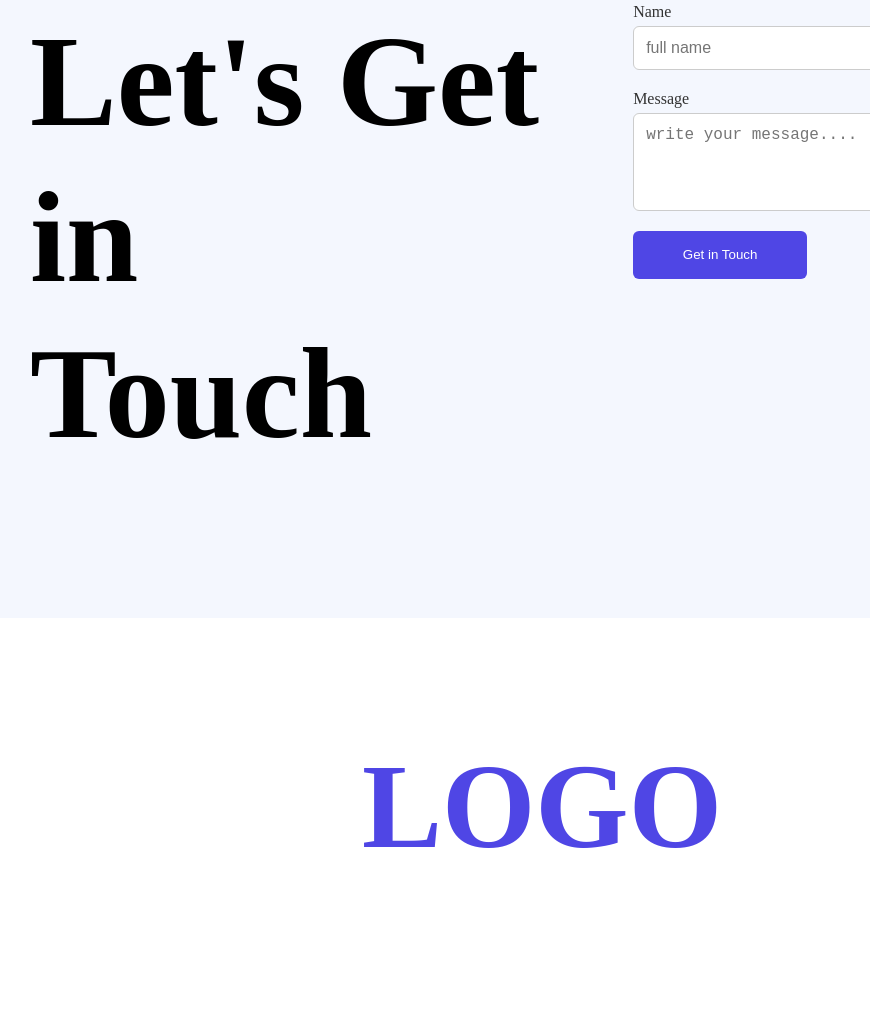
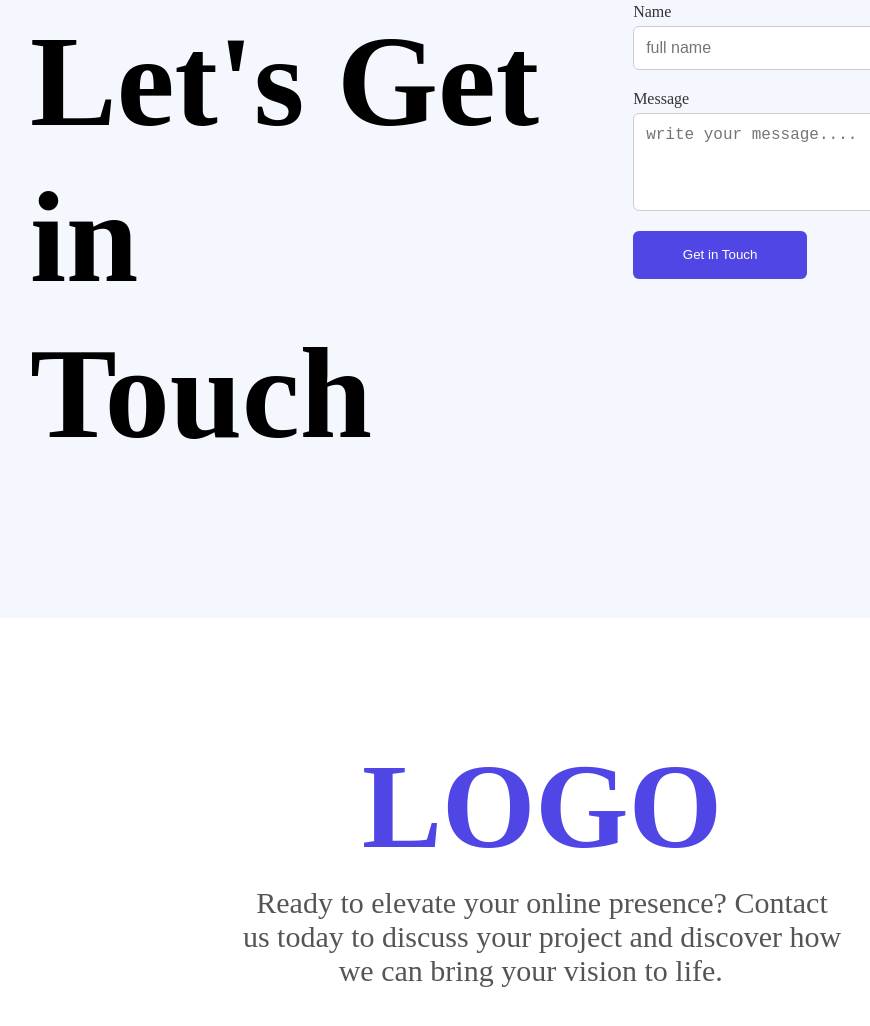
Before and after one commit to MilonAhmed123367/Assignment-One, a plain HTML site: page index.html in a window 1280 px wide. Shown: the part 4166-5192 px from the top of the page, without its empty margins (98-968 px from the left). Before the commit the page ends 5100 px from the top, so only its background shows below. Drawn offline with Linux system fonts and the light colour scheme.

Commit message:
added paragraph

```diff
--- a/index.html
+++ b/index.html
@@ -133,7 +133,9 @@
   <footer>
     <div class="footer">
   <h1 class="logo">LOGO</h1>
-
+<p class="tagline">
+    Ready to elevate your online presence? Contact us today to discuss your project and discover how we can bring your vision to life.
+  </p>
 
 </div>
   </footer>
--- a/styles/style.css
+++ b/styles/style.css
@@ -243,3 +243,9 @@ padding: 50px 20px;
   color: #4f46e5;
   margin-bottom: 10px;
 }
+.tagline {
+  color: #555;
+  font-size: 30px;
+  max-width: 600px;
+  margin: 0 auto 20px;
+}
```
